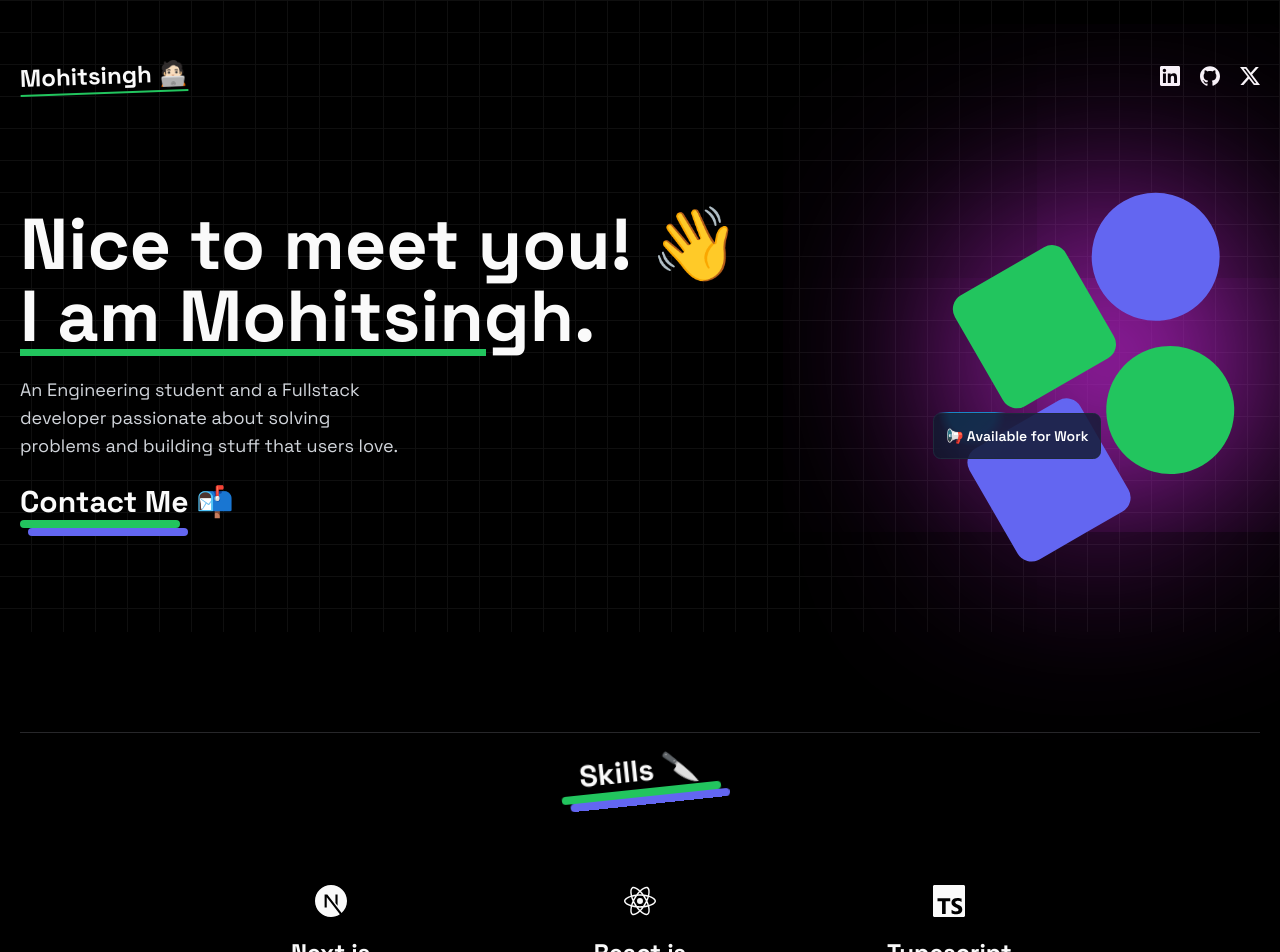
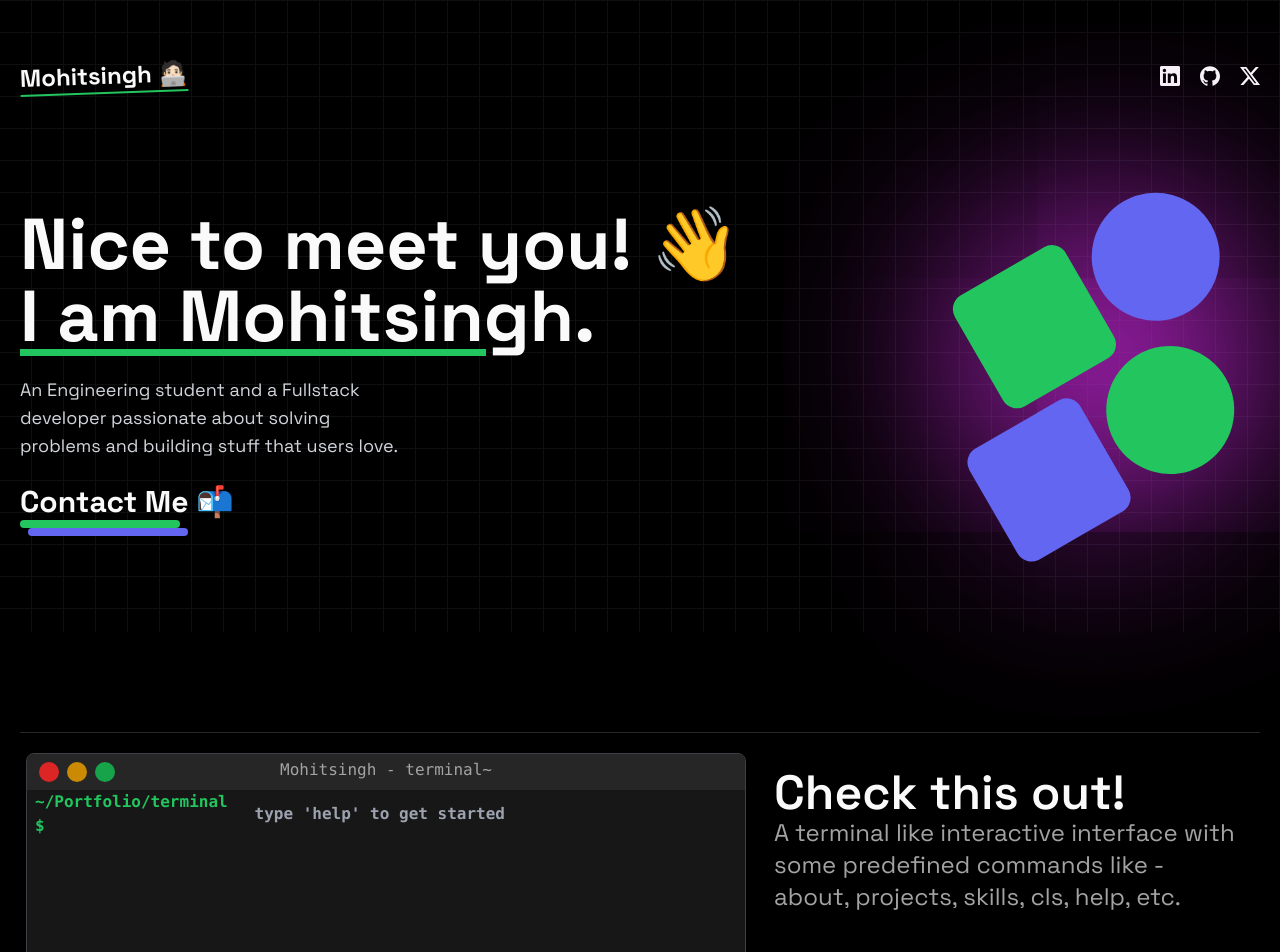
Before and after one commit to Moh1tsingh/Moh1tsingh, a Next.js app: page / in a window 1280 px wide. Shown: the top 952 px of the page. Built offline with nearby package versions, Linux system fonts and the light colour scheme.

Commit message:
add the terminal

```diff
--- a/app/(Home)/components/HeroSection.tsx
+++ b/app/(Home)/components/HeroSection.tsx
@@ -8,7 +8,10 @@ const HeroSection = () => {
     <div className=" min-h-[60vh] flex flex-col-reverse lg:gap-0 gap-14 lg:flex-row items-center justify-between animate-move-up">
       <div className=" space-y-6 text-center lg:text-left">
         <h1 className=" text-4xl lg:text-7xl font-bold">
-          Nice to meet you! 👋
+          Nice to meet you!{" "}
+          <span className=" hand-emoji">
+            👋
+          </span>
           <br />
           <span className=" underline underline-offset-8 decoration-green-500">
             {"I am Mohitsing"}
@@ -24,7 +27,7 @@ const HeroSection = () => {
           className=" inline-block group"
           href="mailto:thakurmohitsingh2003@gmail.com"
         >
-          <Title  text="Contact Me 📬" />
+          <Title text="Contact Me 📬" />
         </Link>
       </div>
       <div className=" relative">
@@ -40,11 +43,11 @@ const HeroSection = () => {
           <div className="glow  absolute top-[40%] right-1/2 -z-10"></div>
         </div>
 
-        <div className="absolute bottom-5 sm:bottom-14 left-0 sm:-left-10">
+        {/* <div className="absolute bottom-5 sm:bottom-14 left-0 sm:-left-10">
           <MovingBorderBtn borderRadius="0.5rem" className=" available-button">
             <p>📢 Available for Work</p>
           </MovingBorderBtn>
-        </div>
+        </div> */}
       </div>
     </div>
   );
--- a/app/(Home)/components/Skills.tsx
+++ b/app/(Home)/components/Skills.tsx
@@ -41,7 +41,7 @@ const Skills = () => {
     },
 
     {
-      title: "Tailwind CSS",
+      title: "Tailwind",
       icon: SiTailwindcss,
     },
 
--- /dev/null
+++ b/app/(Home)/components/Terminal.tsx
@@ -0,0 +1,118 @@
+"use client"
+import {  useEffect, useRef, useState } from "react";
+
+export default function Terminal() {
+  const [input, setInput] = useState("");
+  const [output, setOutput] = useState<string[]>([]);
+  const [historyCount, setHistoryCount] = useState(0);
+  const [inputHistory, setInputHistory] = useState<string[]>([]);
+  const terminalRef = useRef<HTMLDivElement | null>(null);
+
+  useEffect(()=>{
+    if(terminalRef.current){
+        terminalRef.current.scrollTop = terminalRef.current.scrollHeight
+    }
+  },[output])
+
+  function handleKeyDown(e: React.KeyboardEvent<HTMLInputElement>) {
+    if (e.key === "Enter") {
+      setHistoryCount(0);
+      switch (input) {
+        case "skills":
+            let skills =
+            "1] Languages :\nHtml\nJavascript\nTypescript\nC++\nPython \n2] Libraries, Frameworks and Tools :\nNextjs\nReact\nNodejs\nTailwind\nPrisma(ORM) - Postgress\nSupabase\nGit-Github";
+            setOutput([...output, input + " //your input", ...skills.split("\n")]);
+            setInputHistory([...inputHistory, input]);
+            setInput("");
+            break
+        case "":
+            setOutput([...output, input]);
+            setInput("");
+            break
+        case "projects":
+            let projects =
+              "These are some of my best projects that i have built till now :\na.Reddit Clone: A complete clone of reddit where you can create communities and upload posts. Made using Nextjs, Tailwind, Postgress(Supabase), Prisma and Kinde(Auth).\nb.Event Manager: An Event manager app where you can create events, get sharable links for rsvp's that you can share with you audience and see all the enrolled people. Made in Nextjs, Tailwind, Postgress(Supabase), Prisma and Kinde(Auth)\nc.CloneGram: A social media web app where users can sign in and upload photos and create their profiles. Made using Nextjs, Tailwind, Postgres(Supabase), Prisma and Next-Auth\nd.Tic-Tac-Toe-Multiplayer: A multiplayer tic-tac-toe game where users can create/join rooms to play tic-tac-toe. Made using React, Socket.io(websockets)";
+            setOutput([
+              ...output,
+              input + " //your input",
+              ...projects.split("\n"),
+            ]);
+            setInputHistory([...inputHistory, input]);
+            setInput("");
+            break
+        case "about":
+          let about = "I am Mohitsingh Thakur, a student currently in the final year of pursuing B.tech in Computer Science and Engineering. A passionate full stack developer who likes to build stuff that people like. :)"
+          setOutput([...output, input + " //your input", about]);
+          setInputHistory([...inputHistory, input]);
+          setInput("");
+          break
+        case "help":
+          let l1 =
+            "The following are the available commands:\n1.about - about me \n2.cls - clears the screen\n3.project - projects that i have built\n4.skills - my skills and tech stack\n5.help - that's a secret.";
+          setOutput([...output, ...l1.split("\n")]);
+          setInputHistory([...inputHistory, input]);
+          setInput("");
+          break;
+        case "cls":
+          setOutput([]);
+          setInputHistory([...inputHistory, input]);
+          setInput("");
+          break;
+        default:
+          setOutput([...output, "'" + input + "'" + " - Unknown command"]);
+          setInputHistory([...inputHistory, input]);
+          setInput("");
+          break;
+      }
+    } else if (e.key === "ArrowUp") {
+      setInput(inputHistory[inputHistory.length - historyCount - 1]);
+      setHistoryCount((prev) => (prev + 1) % inputHistory.length);
+    } else if (e.key === "ArrowDown") {
+      setInput(inputHistory[historyCount]);
+      setHistoryCount((prev) => (prev + 1) % inputHistory.length);
+    }
+  }
+  return (
+    <div className=" max-sm:hidden w-[720px] h-[500px] bg-neutral-900 rounded-lg border border-zinc-700 relative font-mono      ">
+      <div className=" h-9 bg-neutral-800 w-full rounded-t-lg flex justify-between">
+        <div className=" flex gap-2 items-center pl-3">
+          <div className=" rounded-full bg-red-600 size-5"></div>
+          <div className=" rounded-full bg-yellow-600 size-5"></div>
+          <div className=" rounded-full bg-green-600 size-5"></div>
+        </div>
+        <h1 className=" text-neutral-400 font-mono absolute top-1 left-1/2 translate-x-[-50%]">
+          Mohitsingh - terminal~
+        </h1>
+      </div>
+      <div ref={terminalRef} className=" w-full max-h-[460px] overflow-auto">
+        {output.map((text, i) => (
+          <div
+            key={i}
+            className="text-white/70 font-semibold pl-2 w-full flex flex-wrap"
+          >
+            <span className="text-slate-600/70 font-semibold mr-2">
+              ~/Portfolio/terminal $
+            </span>
+            <span className="break-words">{text}</span>
+          </div>
+        ))}
+
+        <div className=" w-full px-2 font-mono flex">
+          <h1 className="text-green-500 font-semibold">
+            ~/Portfolio/terminal $
+          </h1>
+          <input
+            id="input"
+            value={input}
+            onChange={(e) => setInput(e.target.value)}
+            onKeyDown={handleKeyDown}
+            autoComplete="off"
+            placeholder={output.length === 0 ? "type 'help' to get started":""}
+            spellCheck="false"
+            className="w-[70%] pl-2 border-none outline-none bg-transparent text-white font-semibold"
+          />
+        </div>
+      </div>
+    </div>
+  );
+}
--- a/app/(Home)/page.tsx
+++ b/app/(Home)/page.tsx
@@ -4,6 +4,7 @@ import HeroSection from "./components/HeroSection";
 import Skills from "./components/Skills";
 import Projects from "./components/Projects";
 import Footer from "./components/Footer";
+import Terminal from "./components/Terminal";
 
 const page = () => {
   return (
@@ -16,6 +17,15 @@ const page = () => {
         <div className=" h-30  bg-gradient-to-t from-black absolute -bottom-5 left-0 xl:-bottom-4 w-full"></div>
       </div>
       <div className=" max-w-7xl mx-auto p-5 mt-20 space-y-5">
+        <div className=" max-sm:hidden border-t"></div>
+        <div className=" max-sm:hidden w-full flex justify-center items-center gap-x-3 font-normal">
+          <Terminal />
+          <div className="w-[40%] h-[500px]  flex flex-col items-start justify-start p-4">
+            <h1 className=" text-5xl font-semibold">Check this out!</h1>
+            <p className=" text-2xl text-neutral-400">A terminal like interactive interface with some predefined commands like - <br /> about, projects, skills, cls, help, etc.
+            </p>
+          </div>
+        </div>
         <div className=" border-t"></div>
         <Skills />
         <div className=" border-t"></div>
--- a/app/globals.css
+++ b/app/globals.css
@@ -195,3 +195,7 @@
     height: 0.5rem;
   }
 }
+
+::-webkit-scrollbar{
+  display: none;
+}
```
